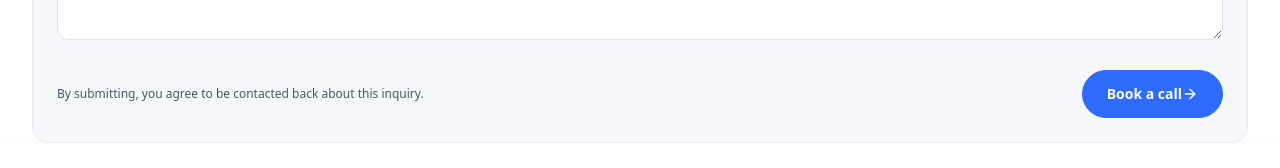
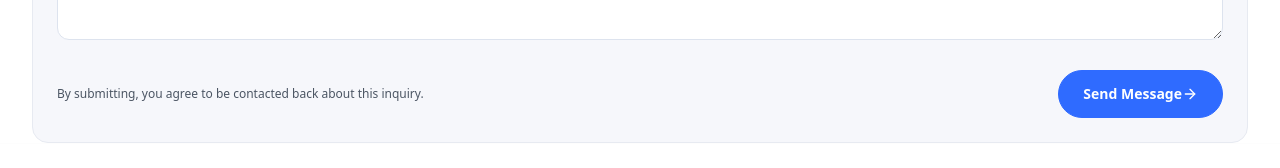
Before and after one commit to SydneySFco/GradeUp, a Next.js app: page / in a window 1280 px wide. Shown: the part 8036-8204 px from the top of the page. Built offline with nearby package versions, Linux system fonts and the light colour scheme; no server answers.

Commit message:
(fix): update button text in Contact component for clarity

```diff
--- a/src/components/blocks/Contact.tsx
+++ b/src/components/blocks/Contact.tsx
@@ -163,7 +163,7 @@ export default function Contact() {
                     className="bg-accent text-white rounded-full hover:bg-accent-hover hover:border-accent-hover disabled:opacity-50 disabled:cursor-not-allowed"
                     disabled={status === "loading"}
                   >
-                    {status === "loading" ? "Sending..." : "Book a call"}
+                    {status === "loading" ? "Sending..." : "Send Message"}
                   </Button>
                 </div>
               </form>
```
